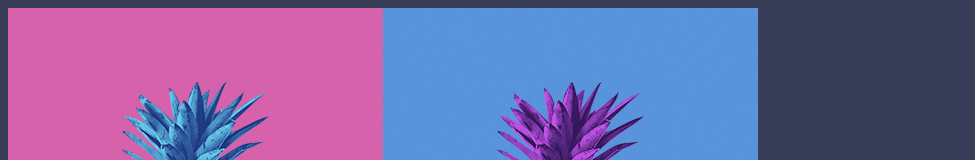
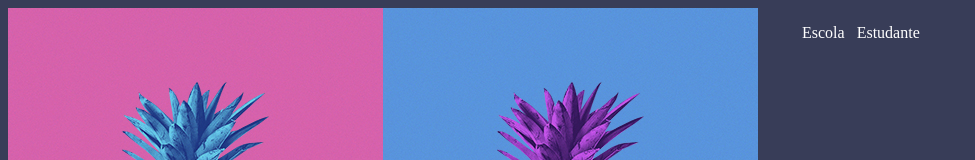
Before and after one commit to MATEMATICA-II-PROGRAMACAO-2D-CAP-2024/thomas-mavi-vitoria, a plain HTML site: page index.html in a window 1280 px wide. Shown: the top 160 px of the page, without its empty margins (0-975 px from the left). Drawn offline with Linux system fonts and the light colour scheme.

Commit message:
Add files via upload

```diff
--- a/index.html
+++ b/index.html
@@ -10,8 +10,8 @@
     <header class="cabecalho">
     <img class="cabelho-imagem" src="./img/6155d249cc9358310.png" alt="Aqui tem um abacaxi">
     <ul>
-        <li>Escola</li>
-        <li>Estudante</li>
+        <li class="cabecalho-lista-item">Escola</li>
+        <li class="cabecalho-lista-item">Estudante</li>
     </ul>
 </header>
 </body>
--- a/style.css
+++ b/style.css
@@ -6,3 +6,12 @@ body{
 .cabecalho-imagem{
     width: 20%;
 }
+
+.cabecalho{
+    display: flex;
+}
+
+.cabecalho-lista-item{
+    display: inline-block;
+    margin: 0 4px;
+}
```
